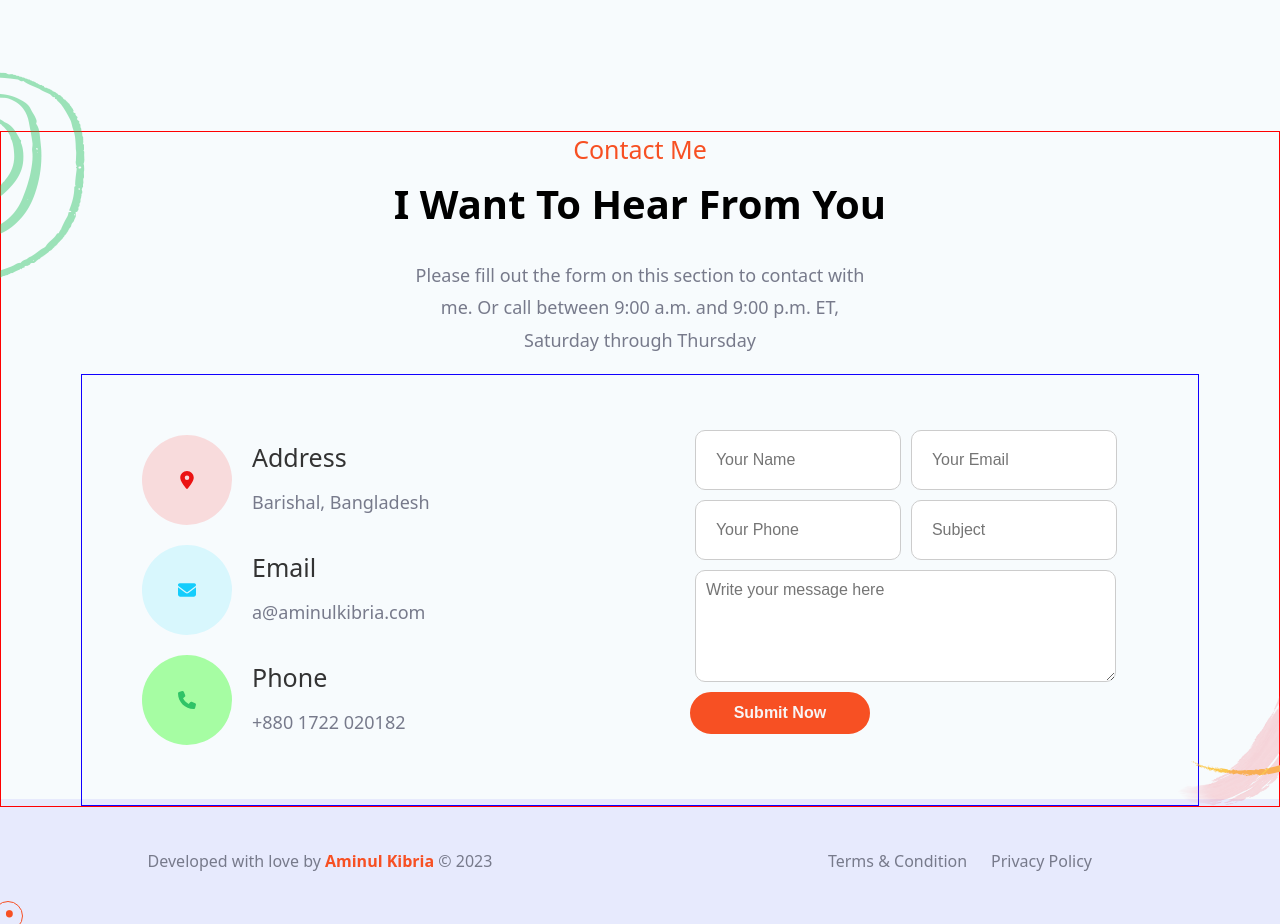
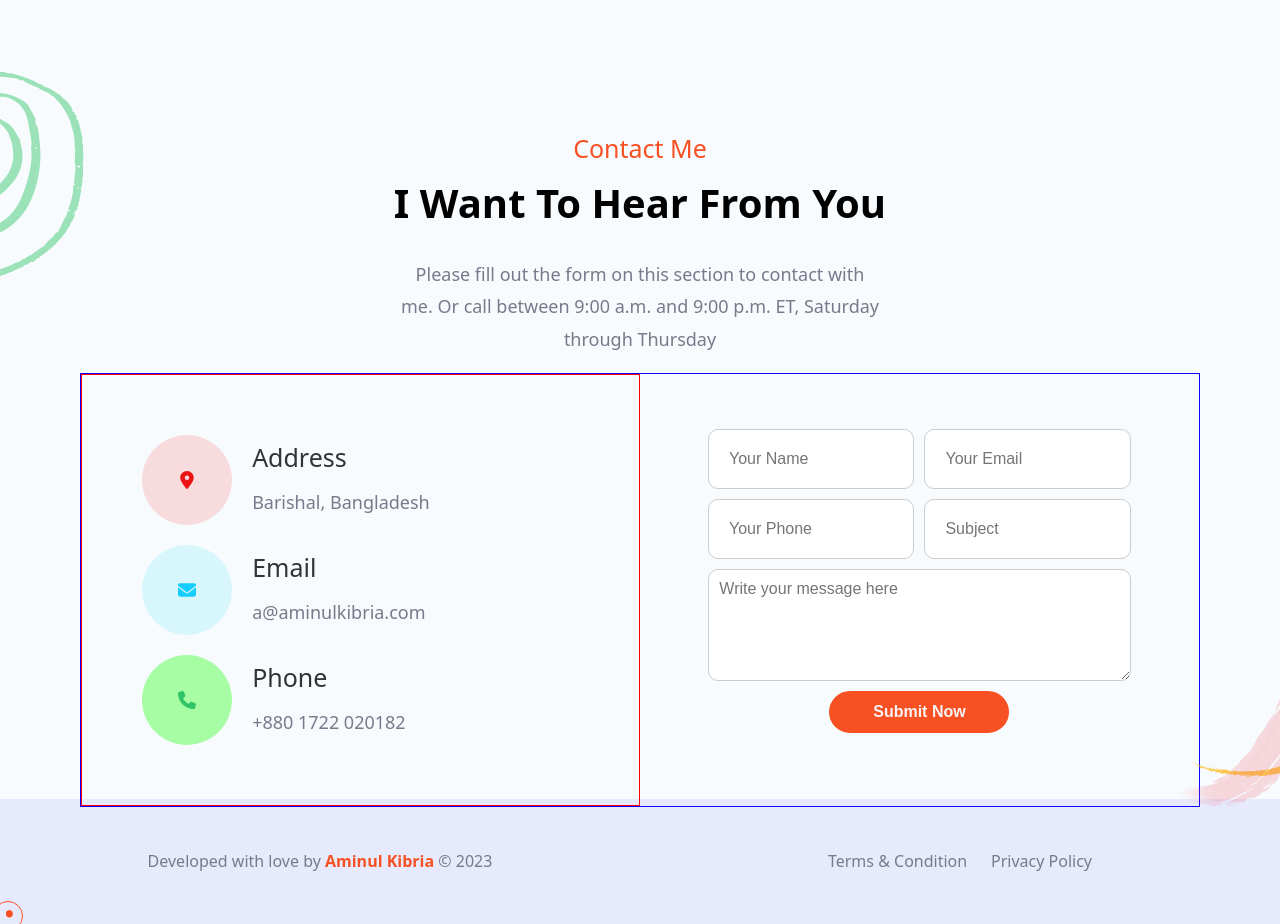
Before and after one commit to dksifatofficial/aminul-kibria-react, a React (Create React App) app: page / in a window 1280 px wide. Shown: the part 520-1444 px from the top of the page. Built offline with nearby package versions, Linux system fonts and the light colour scheme; no server answers.

Commit message:
res commit

```diff
--- a/src/styles/Contact.module.css
+++ b/src/styles/Contact.module.css
@@ -4,7 +4,6 @@
   margin-left: -0.5rem;
   position: relative;
   padding: 0 1rem;
-  border: 1px solid rgb(255, 0, 0);
 }
 .img1 {
   position: absolute;
--- a/src/styles/ContactBody.module.css
+++ b/src/styles/ContactBody.module.css
@@ -3,16 +3,16 @@
   height: auto;
   display: flex;
   flex-wrap: wrap;
+  justify-content: center;
   border: 1px solid rgb(17, 0, 255);
 }
 .left {
-  width: 49.99%;
-  float: left;
+  width: 100%;
   padding: 20px;
+  border: 1px solid rgb(255, 0, 0);
 }
 .right {
-  width: 49.99%;
-  float: right;
+  width: 100%;
   padding: 20px;
 }
 .leftSpan {
@@ -60,9 +60,11 @@
 
 @media (min-width: 1024px) {
   .left {
+    width: 49.99%;
     padding: 50px;
   }
   .right {
+    width: 49.99%;
     padding: 50px;
   }
 }
--- a/src/styles/ContactForm.module.css
+++ b/src/styles/ContactForm.module.css
@@ -2,9 +2,10 @@
   width: 100%;
   display: flex;
   flex-wrap: wrap;
+  justify-content: center;
 }
 .form input {
-    width: 45%;
+  width: 100%;
   padding: 20px;
   border-radius: 10px;
   border: 1px solid #ccc;
@@ -15,7 +16,7 @@
   margin: 5px;
 }
 .form textarea {
-    width: 94%;
+  width: 100%;
   padding: 10px;
   border-radius: 10px;
   border: 1px solid #ccc;
```
Lines whose indentation alone changed are shown as unchanged.
